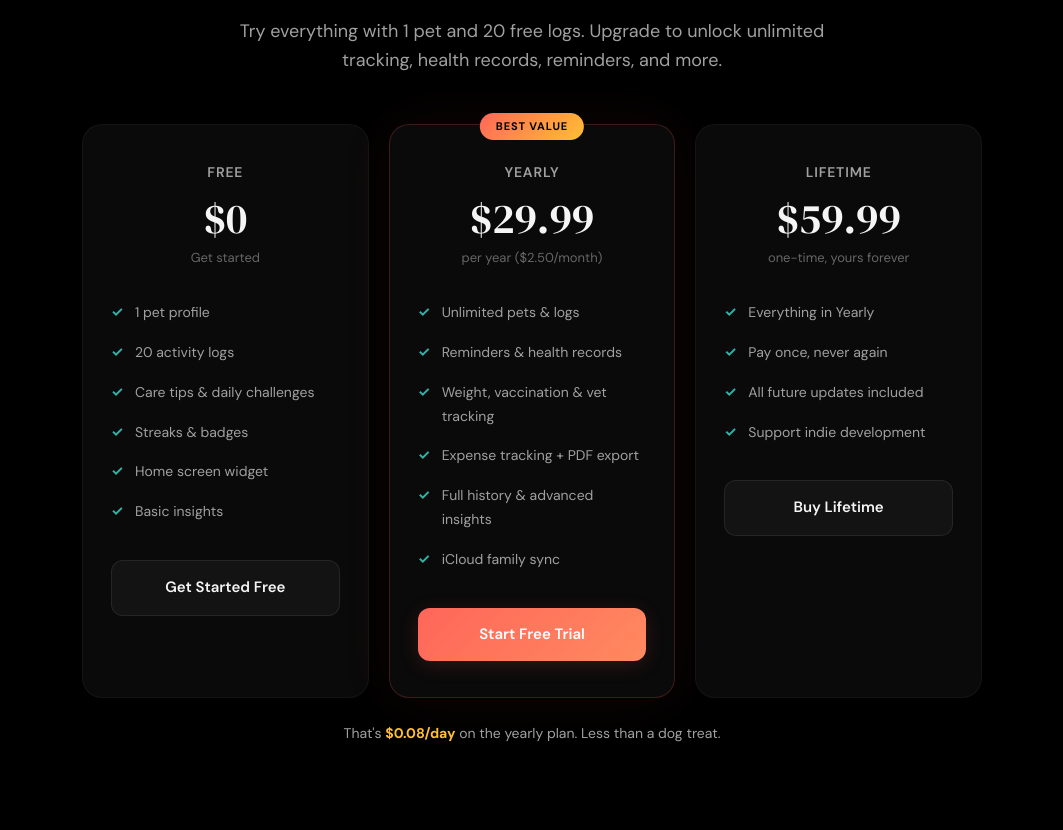
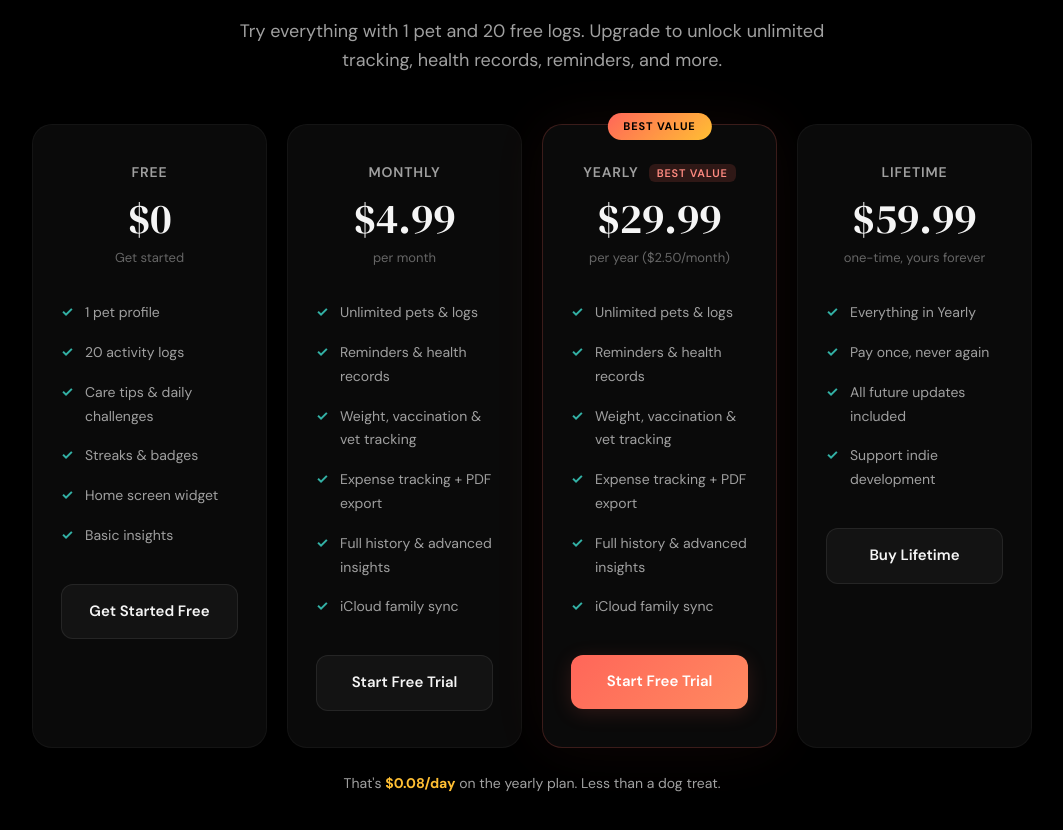
Before and after one commit to RushabhJSoni/pawtrack, a plain HTML site: page index.html in a window 1280 px wide. Shown: the part 5892-6722 px from the top of the page, without its empty margins (108-1171 px from the left). Drawn offline with Linux system fonts and the light colour scheme.

Commit message:
Update index.html

```diff
--- a/index.html
+++ b/index.html
@@ -734,9 +734,9 @@
 
         .pricing-grid {
             display: grid;
-            grid-template-columns: repeat(auto-fit, minmax(260px, 1fr));
+            grid-template-columns: repeat(auto-fit, minmax(220px, 1fr));
             gap: 20px;
-            max-width: 900px;
+            max-width: 1000px;
             margin: 48px auto 0;
         }
 
@@ -1540,9 +1540,25 @@
                     <a href="https://apps.apple.com/jp/app/pawtrack-pet-care-log/id6756696421?l=en-US" target="_blank" class="btn-plan secondary">Get Started Free</a>
                 </div>
 
+                <!-- Monthly -->
+                <div class="pricing-card">
+                    <div class="plan-name">Monthly</div>
+                    <div class="price">$4.99</div>
+                    <div class="price-sub">per month</div>
+                    <ul class="plan-features">
+                        <li>Unlimited pets &amp; logs</li>
+                        <li>Reminders &amp; health records</li>
+                        <li>Weight, vaccination &amp; vet tracking</li>
+                        <li>Expense tracking + PDF export</li>
+                        <li>Full history &amp; advanced insights</li>
+                        <li>iCloud family sync</li>
+                    </ul>
+                    <a href="https://apps.apple.com/jp/app/pawtrack-pet-care-log/id6756696421?l=en-US" target="_blank" class="btn-plan secondary">Start Free Trial</a>
+                </div>
+
                 <!-- Yearly -->
                 <div class="pricing-card featured">
-                    <div class="plan-name">Yearly</div>
+                    <div class="plan-name">Yearly <span style="font-size: 11px; background: rgba(255,102,89,0.15); color: var(--coral-soft); padding: 2px 8px; border-radius: 6px; margin-left: 6px; font-weight: 600;">BEST VALUE</span></div>
                     <div class="price">$29.99</div>
                     <div class="price-sub">per year ($2.50/month)</div>
                     <ul class="plan-features">
```
